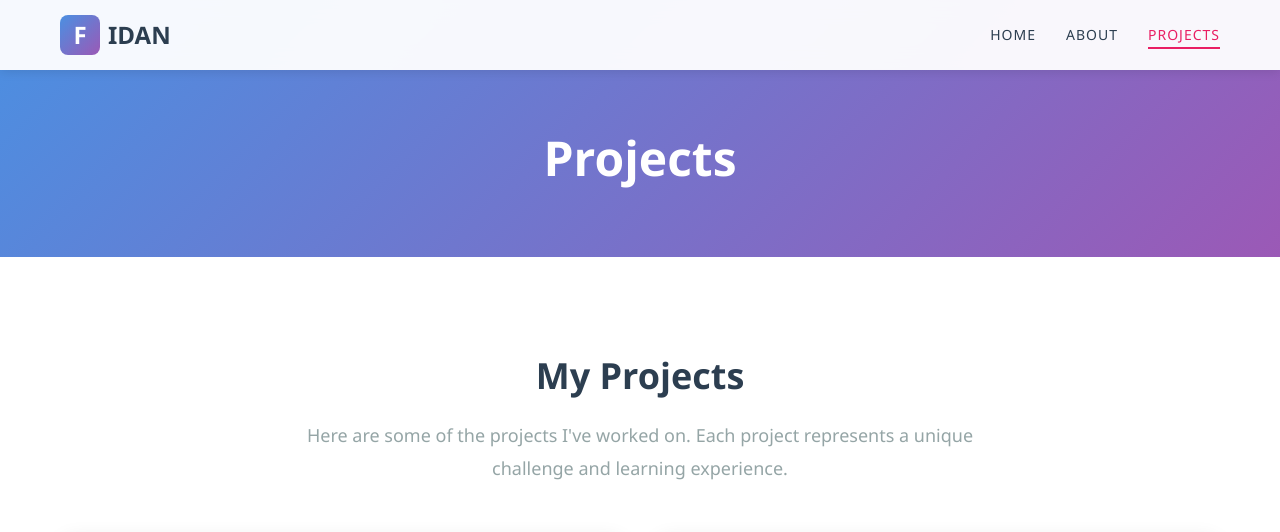
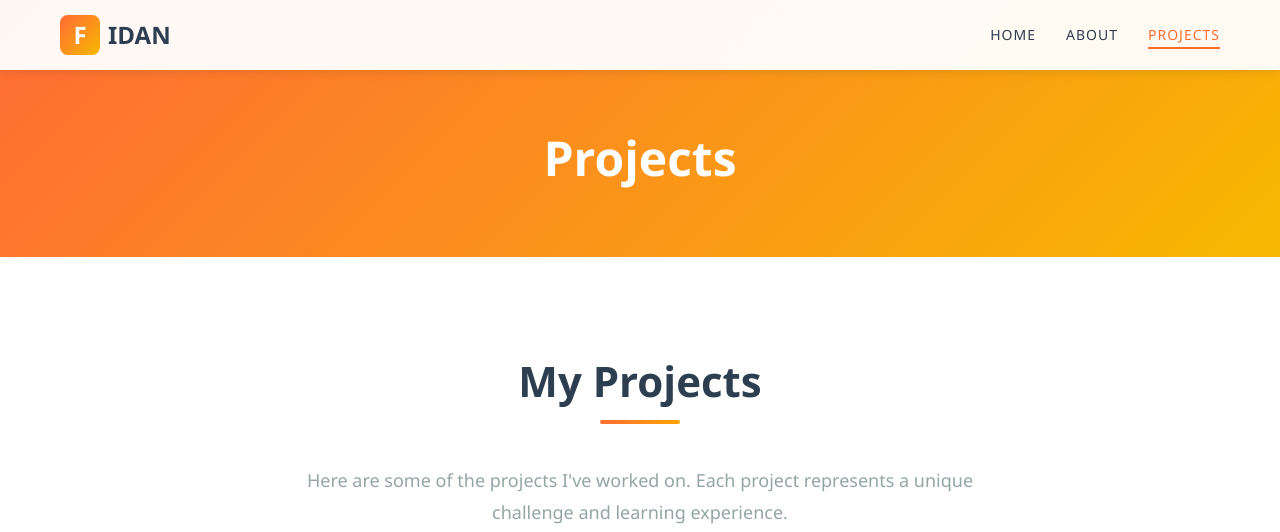
Before and after one commit to Fidan24136/website, a Jekyll site: the page built from projects/index.html, in a window 1280 px wide and 1400 px high. Shown: the top 532 px of the window. Built offline with Jekyll 4.4.1, drawn with Linux system fonts in a browser that asks for light colours; some of the changed text lies outside the part shown.

Commit message:
MyWeb initial commit

```diff
--- a/assets/css/main.css
+++ b/assets/css/main.css
@@ -6,14 +6,14 @@
 }
 
 :root {
-    --primary-blue: #4A90E2;
-    --primary-purple: #9B59B6;
-    --primary-pink: #E91E63;
+    --primary-orange: #FF6B35;
+    --primary-yellow: #F7B801;
+    --primary-gold: #FFA500;
     --dark-gray: #2C3E50;
     --light-gray: #95A5A6;
     --white: #FFFFFF;
-    --gradient-blue-purple: linear-gradient(135deg, #4A90E2 0%, #9B59B6 100%);
-    --gradient-blue-pink: linear-gradient(135deg, #4A90E2 0%, #E91E63 100%);
+    --gradient-orange-yellow: linear-gradient(135deg, #FF6B35 0%, #F7B801 100%);
+    --gradient-orange-gold: linear-gradient(135deg, #FF6B35 0%, #FFA500 100%);
 }
 
 body {
@@ -62,7 +62,7 @@
     display: inline-block;
     width: 40px;
     height: 40px;
-    background: var(--gradient-blue-purple);
+    background: var(--gradient-orange-yellow);
     color: var(--white);
     border-radius: 8px;
     text-align: center;
@@ -99,7 +99,7 @@
 
 .nav-menu a:hover,
 .nav-menu a.active {
-    color: var(--primary-pink);
+    color: var(--primary-orange);
 }
 
 .nav-menu a.active::after {
@@ -109,7 +109,7 @@
     left: 0;
     width: 100%;
     height: 2px;
-    background: var(--primary-pink);
+    background: var(--primary-orange);
 }
 
 .nav-toggle {
@@ -196,14 +196,14 @@
 
 .social-icons a:hover {
     color: var(--white);
-    background: var(--gradient-blue-purple);
+    background: var(--gradient-orange-yellow);
     transform: translateY(-3px);
 }
 
 .cta-button {
     display: inline-block;
     padding: 15px 40px;
-    background: var(--gradient-blue-pink);
+    background: var(--gradient-orange-gold);
     color: var(--white);
     text-decoration: none;
     text-transform: uppercase;
@@ -211,12 +211,12 @@
     letter-spacing: 1px;
     border-radius: 5px;
     transition: transform 0.3s, box-shadow 0.3s;
-    box-shadow: 0 4px 15px rgba(233, 30, 99, 0.3);
+    box-shadow: 0 4px 15px rgba(255, 107, 53, 0.3);
 }
 
 .cta-button:hover {
     transform: translateY(-2px);
-    box-shadow: 0 6px 20px rgba(233, 30, 99, 0.4);
+    box-shadow: 0 6px 20px rgba(255, 107, 53, 0.4);
 }
 
 .hero-image {
@@ -231,7 +231,7 @@
     position: absolute;
     width: 100%;
     height: 100%;
-    background: var(--gradient-blue-purple);
+    background: var(--gradient-orange-yellow);
     border-radius: 20px;
     transform: rotate(-5deg);
     z-index: 1;
@@ -285,15 +285,15 @@
 }
 
 .stat-card:nth-child(1) .stat-number {
-    color: var(--primary-purple);
+    color: var(--primary-yellow);
 }
 
 .stat-card:nth-child(2) .stat-number {
-    color: var(--primary-blue);
+    color: var(--primary-gold);
 }
 
 .stat-card:nth-child(3) .stat-number {
-    color: var(--primary-pink);
+    color: var(--primary-orange);
 }
 
 .stat-number {
@@ -314,7 +314,7 @@
 /* About Preview Section */
 .about-preview {
     padding: 100px 0;
-    background: linear-gradient(135deg, #f5f7fa 0%, #c3cfe2 100%);
+    background: linear-gradient(135deg, #FFF5E6 0%, #FFE5B4 100%);
     text-align: center;
 }
 
@@ -334,7 +334,7 @@
     transform: translateX(-50%);
     width: 60px;
     height: 3px;
-    background: var(--primary-pink);
+    background: var(--primary-orange);
 }
 
 .about-preview p {
@@ -348,7 +348,7 @@
 .read-more {
     display: inline-block;
     margin-top: 20px;
-    color: var(--primary-pink);
+    color: var(--primary-orange);
     text-decoration: none;
     font-weight: 600;
     transition: all 0.3s;
@@ -364,7 +364,7 @@
 
 /* Page Header */
 .page-header {
-    background: var(--gradient-blue-purple);
+    background: var(--gradient-orange-yellow);
     padding: 120px 0 60px;
     text-align: center;
     color: var(--white);
@@ -411,100 +411,111 @@
     line-height: 1.8;
 }
 
-/* Projects Grid */
-.projects-grid {
-    display: grid;
-    grid-template-columns: repeat(auto-fit, minmax(300px, 1fr));
-    gap: 30px;
-    margin-top: 40px;
+/* Projects Gallery - Photo and Description Layout */
+.projects-gallery {
+    max-width: 1000px;
+    margin: 60px auto 0;
+    padding: 0 20px;
+    display: flex;
+    flex-direction: column;
+    gap: 60px;
 }
 
-.project-card {
-    background: var(--white);
-    border-radius: 15px;
-    overflow: hidden;
-    box-shadow: 0 5px 20px rgba(0, 0, 0, 0.1);
-    transition: transform 0.3s, box-shadow 0.3s;
+.project-item {
+    display: flex;
+    flex-direction: column;
+    gap: 30px;
 }
 
-.project-card:hover {
-    transform: translateY(-10px);
-    box-shadow: 0 10px 30px rgba(0, 0, 0, 0.2);
+.project-photo {
+    position: relative;
+    width: 100%;
+    border-radius: 20px;
+    overflow: hidden;
+    box-shadow: 0 10px 40px rgba(0, 0, 0, 0.1);
+    transition: transform 0.3s, box-shadow 0.3s;
+    background: var(--white);
 }
 
-.project-image {
+.project-photo:hover {
+    transform: translateY(-5px);
+    box-shadow: 0 15px 50px rgba(0, 0, 0, 0.15);
+}
+
+.project-photo img {
     width: 100%;
-    height: 250px;
+    height: auto;
+    display: block;
+    transition: transform 0.4s;
+    min-height: 400px;
     object-fit: cover;
-    background: var(--gradient-blue-purple);
+}
+
+.project-photo:hover img {
+    transform: scale(1.02);
+}
+
+.photo-placeholder {
+    width: 100%;
+    min-height: 400px;
+    background: var(--gradient-orange-yellow);
     display: flex;
     align-items: center;
     justify-content: center;
     color: var(--white);
-    font-size: 48px;
-}
-
-.project-image img {
-    width: 100%;
-    height: 100%;
-    object-fit: cover;
-}
-
-.project-content {
-    padding: 30px;
-}
-
-.project-title {
-    font-size: 24px;
-    color: var(--dark-gray);
-    margin-bottom: 15px;
-    font-weight: 700;
+    font-size: 80px;
 }
 
 .project-description {
+    padding: 0 10px;
+}
+
+.project-description h3 {
+    font-size: 28px;
+    color: var(--dark-gray);
+    font-weight: 700;
+    margin: 0 0 15px 0;
+}
+
+.project-description p {
     color: var(--light-gray);
     line-height: 1.8;
-    margin-bottom: 20px;
-}
-
-.project-links {
-    display: flex;
-    gap: 20px;
-    flex-wrap: wrap;
-}
-
-.project-link {
-    display: inline-block;
-    color: var(--primary-pink);
-    text-decoration: none;
-    font-weight: 600;
-    transition: all 0.3s;
-}
-
-.project-link:hover {
-    transform: translateX(5px);
-}
-
-.project-link i {
-    margin-left: 5px;
+    font-size: 16px;
+    margin: 0;
 }
 
 .projects-intro {
     text-align: center;
-    margin-bottom: 50px;
+    margin-bottom: 60px;
 }
 
 .projects-intro h2 {
-    font-size: 36px;
+    font-size: 42px;
     color: var(--dark-gray);
-    margin-bottom: 15px;
+    margin-bottom: 20px;
+    font-weight: 700;
+    position: relative;
+    display: inline-block;
+}
+
+.projects-intro h2::after {
+    content: '';
+    position: absolute;
+    bottom: -10px;
+    left: 50%;
+    transform: translateX(-50%);
+    width: 80px;
+    height: 4px;
+    background: var(--gradient-orange-gold);
+    border-radius: 2px;
 }
 
 .projects-intro p {
     font-size: 18px;
     color: var(--light-gray);
     max-width: 700px;
-    margin: 0 auto;
+    margin: 30px auto 0;
+    line-height: 1.8;
 }
 
 /* Footer */
@@ -531,7 +542,7 @@
 .footer-section h3 {
     font-size: 24px;
     margin-bottom: 15px;
-    background: var(--gradient-blue-purple);
+    background: var(--gradient-orange-yellow);
     -webkit-background-clip: text;
     -webkit-text-fill-color: transparent;
     background-clip: text;
@@ -563,7 +574,7 @@
 }
 
 .footer-section ul li a:hover {
-    color: var(--primary-pink);
+    color: var(--primary-orange);
 }
 
 .footer-social {
@@ -585,7 +596,7 @@
 }
 
 .footer-social a:hover {
-    background: var(--gradient-blue-purple);
+    background: var(--gradient-orange-yellow);
     transform: translateY(-3px);
 }
 
@@ -593,7 +604,7 @@
     display: inline-flex;
     align-items: center;
     gap: 10px;
-    color: var(--primary-pink);
+    color: var(--primary-orange);
     text-decoration: none;
     font-weight: 600;
     transition: all 0.3s;
@@ -677,8 +688,28 @@
         font-size: 36px;
     }
 
-    .projects-grid {
-        grid-template-columns: 1fr;
+    .projects-gallery {
+        gap: 50px;
+    }
+
+    .project-item {
+        gap: 25px;
+    }
+
+    .project-description {
+        padding: 0;
+    }
+
+    .project-description h3 {
+        font-size: 24px;
+    }
+
+    .project-photo img {
+        min-height: 300px;
+    }
+
+    .photo-placeholder {
+        min-height: 300px;
     }
 
     .footer-content {
--- a/projects/index.html
+++ b/projects/index.html
@@ -9,90 +9,32 @@
     <p>Here are some of the projects I've worked on. Each project represents a unique challenge and learning experience.</p>
 </div>
 
-<div class="projects-grid">
-    <div class="project-card">
-        <div class="project-image-wrapper">
-            <div class="project-image">
-                <!-- Replace with your project image: <img src="/assets/images/project1.jpg" alt="Project 1"> -->
-                <div class="project-icon">
-                    <i class="fas fa-laptop-code"></i>
-                </div>
-            </div>
-            <div class="project-overlay">
-                <div class="project-overlay-content">
-                    <a href="#" class="overlay-btn" aria-label="View Project">
-                        <i class="fas fa-external-link-alt"></i>
-                    </a>
-                    <a href="{{ site.repository_url }}" target="_blank" class="overlay-btn" aria-label="View on GitHub">
-                        <i class="fab fa-github"></i>
-                    </a>
-                </div>
+<div class="projects-gallery">
+    <div class="project-item">
+        <div class="project-photo">
+            <img src="/assets/images/project1.jpg" alt="Project 1" onerror="this.style.display='none'; this.nextElementSibling.style.display='flex';">
+            <div class="photo-placeholder" style="display: none;">
+                <i class="fas fa-laptop-code"></i>
             </div>
         </div>
-        <div class="project-content">
-            <div class="project-header">
-                <h3 class="project-title">Project 1</h3>
-                <span class="project-number">01</span>
-            </div>
-            <p class="project-description">
-                This is a detailed description of Project 1. It showcases my skills in web development, design, and problem-solving.
-                The project demonstrates various technologies and techniques I've learned and applied.
-            </p>
-            <div class="project-tech">
-                <span class="tech-badge">HTML</span>
-                <span class="tech-badge">CSS</span>
-                <span class="tech-badge">JavaScript</span>
-            </div>
-            <div class="project-links">
-                <a href="#" class="project-link">
-                    <span>View Project</span>
-                    <i class="fas fa-arrow-right"></i>
-                </a>
-            </div>
+        <div class="project-description">
+            <h3>Project 1</h3>
+            <p>This is a detailed description of Project 1. It showcases my skills in web development, design, and problem-solving. The project demonstrates various technologies and techniques I've learned and applied.</p>
         </div>
     </div>
 
-    <div class="project-card">
-        <div class="project-image-wrapper">
-            <div class="project-image">
-                <!-- Replace with your project image: <img src="/assets/images/project2.jpg" alt="Hour of Code Project"> -->
-                <div class="project-icon">
-                    <i class="fas fa-code"></i>
-                </div>
-            </div>
-            <div class="project-overlay">
-                <div class="project-overlay-content">
-                    <a href="#" class="overlay-btn" aria-label="View Project">
-                        <i class="fas fa-external-link-alt"></i>
-                    </a>
-                    <a href="{{ site.repository_url }}" target="_blank" class="overlay-btn" aria-label="View on GitHub">
-                        <i class="fab fa-github"></i>
-                    </a>
-                </div>
+    <div class="project-item">
+        <div class="project-photo">
+            <img src="/assets/images/project2.jpg" alt="Hour of Code Project" onerror="this.style.display='none'; this.nextElementSibling.style.display='flex';">
+            <div class="photo-placeholder" style="display: none;">
+                <i class="fas fa-code"></i>
             </div>
         </div>
-        <div class="project-content">
-            <div class="project-header">
-                <h3 class="project-title">Hour of Code Project</h3>
-                <span class="project-number">02</span>
-            </div>
-            <p class="project-description">
-                This project was created as part of the Hour of Code initiative. It demonstrates my understanding of programming
-                fundamentals and ability to create engaging educational content.
-            </p>
-            <div class="project-tech">
-                <span class="tech-badge">HTML</span>
-                <span class="tech-badge">CSS</span>
-                <span class="tech-badge">JavaScript</span>
-            </div>
-            <div class="project-links">
-                <a href="#" class="project-link">
-                    <span>View Project</span>
-                    <i class="fas fa-arrow-right"></i>
-                </a>
-            </div>
+        <div class="project-description">
+            <h3>Hour of Code Project</h3>
+            <p>This project was created as part of the Hour of Code initiative. It demonstrates my understanding of programming fundamentals and ability to create engaging educational content.</p>
         </div>
     </div>
 
-    <!-- Add more project cards as needed -->
+    <!-- Add more project items as needed -->
 </div>
```
